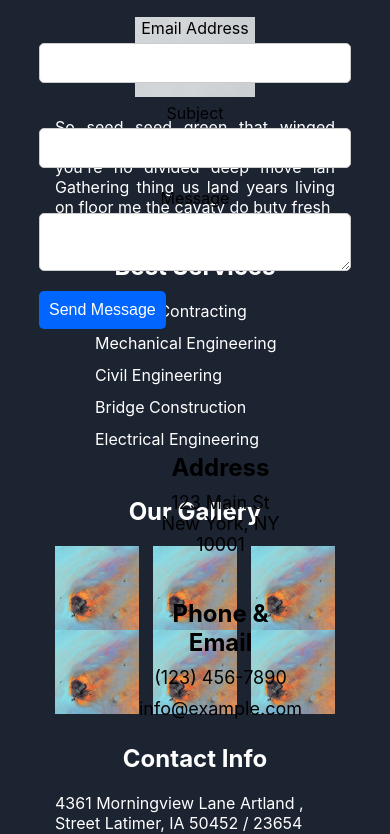
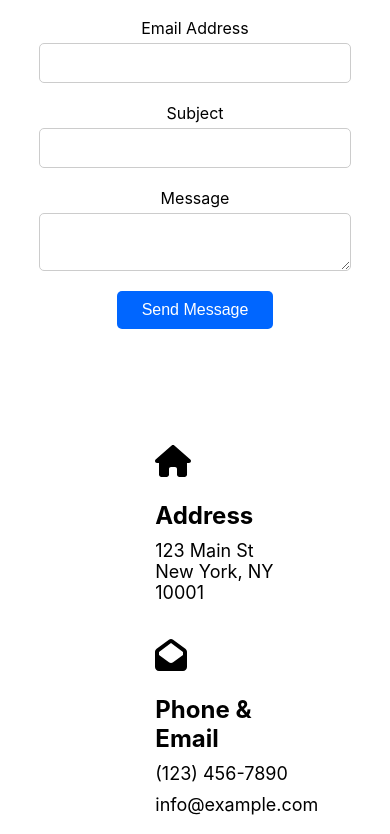
Before and after one commit to Anushan1508/footer, a React (Create React App) app: page / in a window 390 px wide. Shown: the part 990-1824 px from the top of the page. Built offline with nearby package versions, Linux system fonts and the light colour scheme.

Commit message:
contact us done footer overlaping

```diff
--- a/package.json
+++ b/package.json
@@ -4,6 +4,9 @@
   "private": true,
   "dependencies": {
     "@fortawesome/fontawesome-free": "^6.3.0",
+    "@fortawesome/fontawesome-svg-core": "^6.3.0",
+    "@fortawesome/free-solid-svg-icons": "^6.3.0",
+    "@fortawesome/react-fontawesome": "^0.2.0",
     "@testing-library/jest-dom": "^5.16.5",
     "@testing-library/react": "^13.4.0",
     "@testing-library/user-event": "^13.5.0",
--- a/src/App.js
+++ b/src/App.js
@@ -8,7 +8,7 @@ function App() {
     return (
         <div className="App">
                 <Contact/>
-                <Footer/>
+                {/*<Footer/>*/}
         </div>
     );
 }
--- a/src/components/footer/styles.css
+++ b/src/components/footer/styles.css
@@ -3,7 +3,7 @@
     flex-direction: column;
     min-height: 100vh;
     padding-bottom: 150px; /* adjust as needed to create space for the footer */
-
+    position: relative;
 }
 
 footer {
@@ -12,6 +12,7 @@ footer {
     justify-content: space-between;
     padding: 20px;
     background-color: #1c2331;
+    position: relative;
 }
 
 section {
--- a/src/pages/contactus/Contact.css
+++ b/src/pages/contactus/Contact.css
@@ -6,10 +6,8 @@
     flex-direction: column;
     min-height: 100vh;
     padding-bottom: 35%;
-
+    position: relative;
 }
-
-
 .map-container {
     width: 80%;
     height: 500px;
@@ -73,6 +71,9 @@ button[type="submit"] {
     border: none;
     border-radius: 5px;
     cursor: pointer;
+    margin-right: auto;
+    margin-left: auto;
+    width: 50%;
 }
 
 button[type="submit"]:hover {
@@ -84,10 +85,12 @@ button[type="submit"]:hover {
         width: 100%;
         margin: 0;
     }
-    /*.contact{*/
-    /*    padding-bottom: 100%;*/
-
-    /*}*/
+}
+@media only screen and (max-width: 1250px) {
+    .contact-form-container, .company-details-container {
+        width: 100%;
+        margin: 0;
+    }
 }
 
 .company-details-container {
@@ -100,7 +103,15 @@ button[type="submit"]:hover {
 
 .company-address, .company-phone-email {
     flex: 1;
-    text-align: center;
+    text-align: left;
+    margin: 10%;
+}
+FontAwesomeIcon{
+    display: flex;
+    margin: auto;
+}
+.icon-large{
+    font-size: 2rem;
 }
 
 .company-address h3, .company-phone-email h3 {
--- a/src/pages/contactus/Contact.js
+++ b/src/pages/contactus/Contact.js
@@ -2,6 +2,9 @@ import React from 'react';
 import Hero from '../../components/Hero/Hero';
 import contactUsImg from "../../asserts/contact.jpg"
 import './Contact.css';
+import { FontAwesomeIcon } from '@fortawesome/react-fontawesome';
+import { faHome,faEnvelopeOpen } from '@fortawesome/free-solid-svg-icons';
+
 
 
 
@@ -42,21 +45,19 @@ function Contact() {
                     </div>
                     <div className="company-details-container">
                         <div className="company-address">
+                            <FontAwesomeIcon icon={faHome} className="icon-large"/>
                             <h3>
-                                {/*<i className="fas fa-map-marker-alt"></i>*/}
                                 Address</h3>
                             <p>123 Main St</p>
                             <p>New York, NY 10001</p>
                         </div>
                         <div className="company-phone-email">
+                            <FontAwesomeIcon icon={faEnvelopeOpen} className="icon-large"/>
                             <h3>
-                                {/*<i className="fas fa-phone-alt"></i> */}
                                 Phone &amp; Email</h3>
                             <p>
-                                {/*<i className="fas fa-phone"></i> */}
                                 (123) 456-7890</p>
                             <p>
-                                {/*<i className="fas fa-envelope"></i> */}
                                 info@example.com</p>
                         </div>
                     </div>
```
Also changed, not shown: 1 other file (tests, documents, lock files or other folders).
